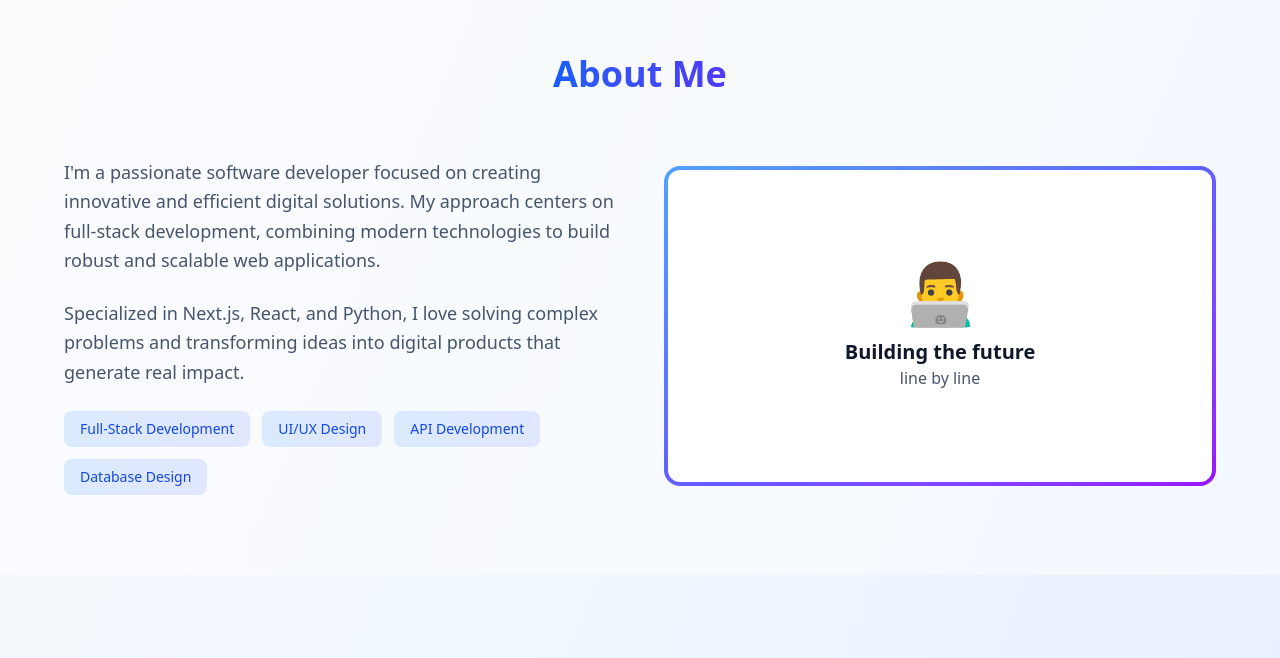
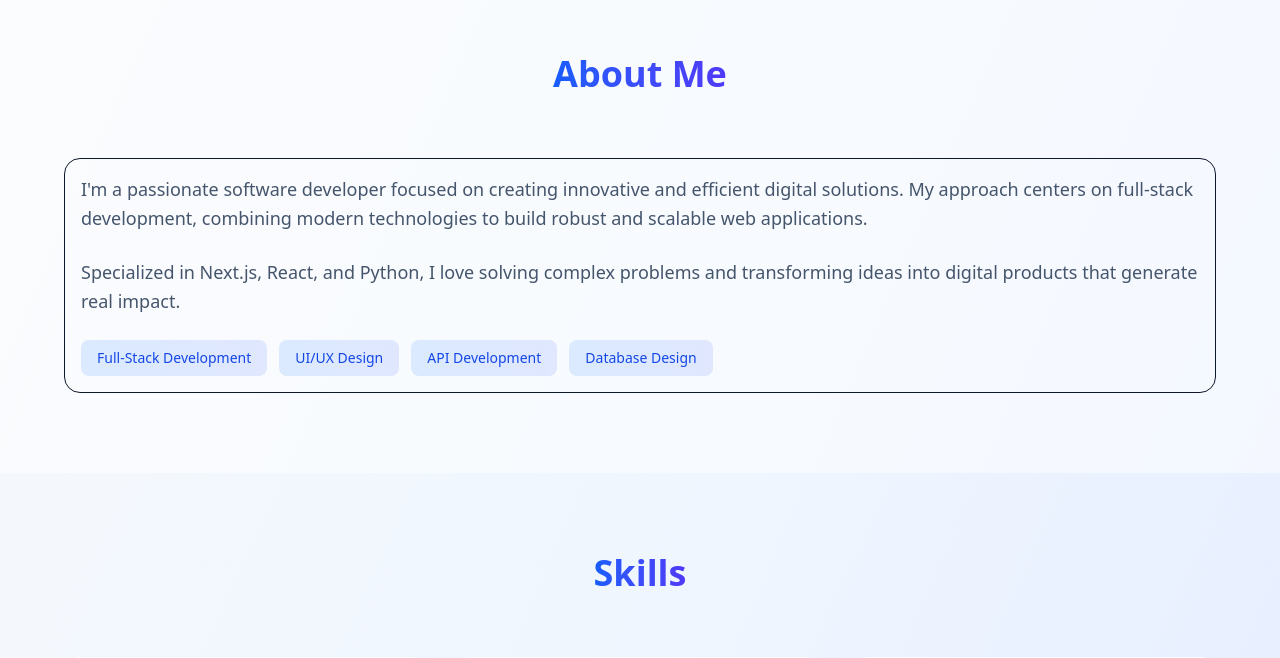
Before and after one commit to MateoDelgadoU/Portfolio-Mateo, a React (Vite) app: page / in a window 1280 px wide. Shown: the part 708-1366 px from the top of the page. Built offline with nearby package versions, Linux system fonts and the light colour scheme.

Commit message:
about me terminado

```diff
--- a/src/App.tsx
+++ b/src/App.tsx
@@ -198,7 +198,7 @@ const App = () => {
               </span>
             </h2>
 
-            <div className="grid md:grid-cols-2 gap-12 items-center">
+            <div className="border rounded-2xl p-4 gap-12 items-center">
               <div className="space-y-6">
                 <p className={`text-lg leading-relaxed ${darkMode ? 'text-slate-300' : 'text-slate-600'
                   }`}>
@@ -224,21 +224,6 @@ const App = () => {
                       {item}
                     </span>
                   ))}
-                </div>
-              </div>
-
-              <div className="relative">
-                <div className="w-full h-80 bg-gradient-to-br from-blue-400 via-indigo-500 to-purple-600 rounded-2xl p-1">
-                  <div className={`w-full h-full rounded-xl flex items-center justify-center ${darkMode ? 'bg-slate-800' : 'bg-white'
-                    }`}>
-                    <div className="text-center">
-                      <div className="text-6xl mb-4">👨‍💻</div>
-                      <div className={`text-xl font-semibold ${darkMode ? 'text-slate-100' : 'text-slate-900'
-                        }`}>Building the future</div>
-                      <div className={`${darkMode ? 'text-slate-300' : 'text-slate-600'
-                        }`}>line by line</div>
-                    </div>
-                  </div>
                 </div>
               </div>
             </div>
```
